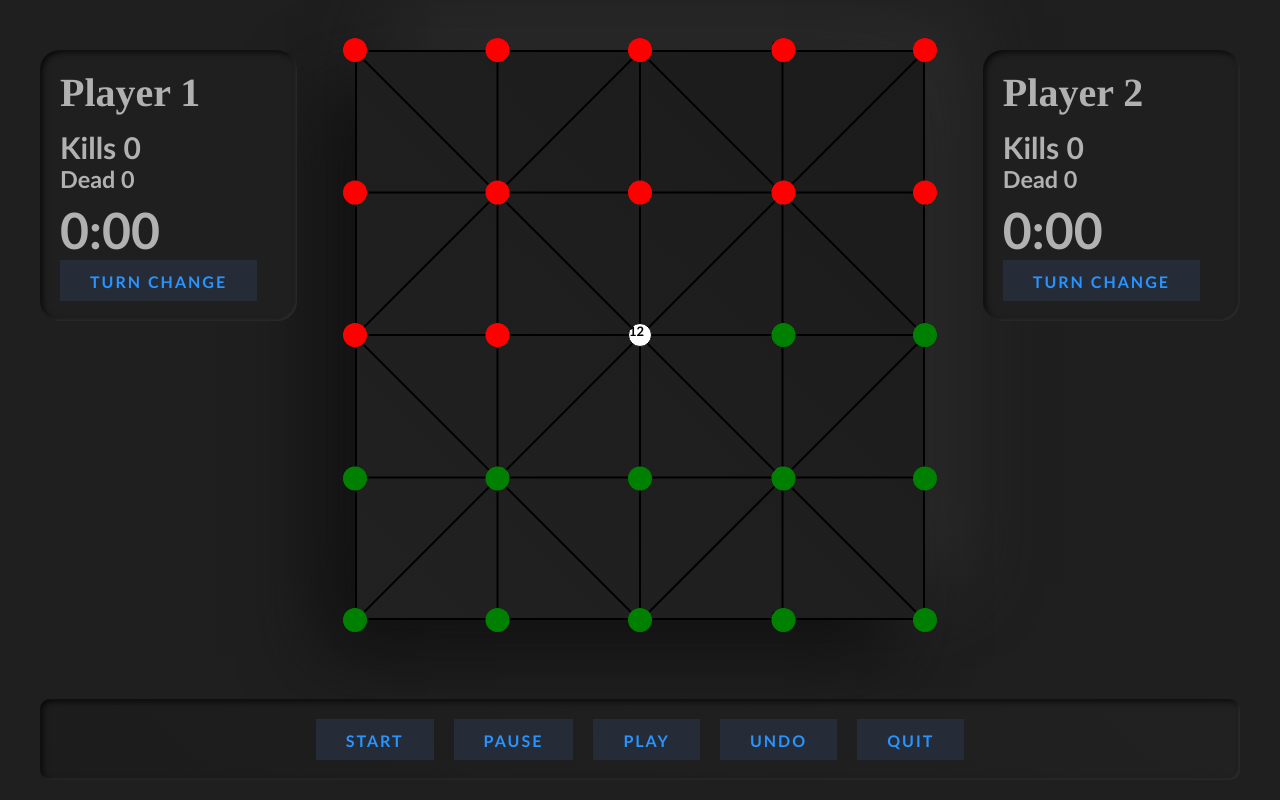
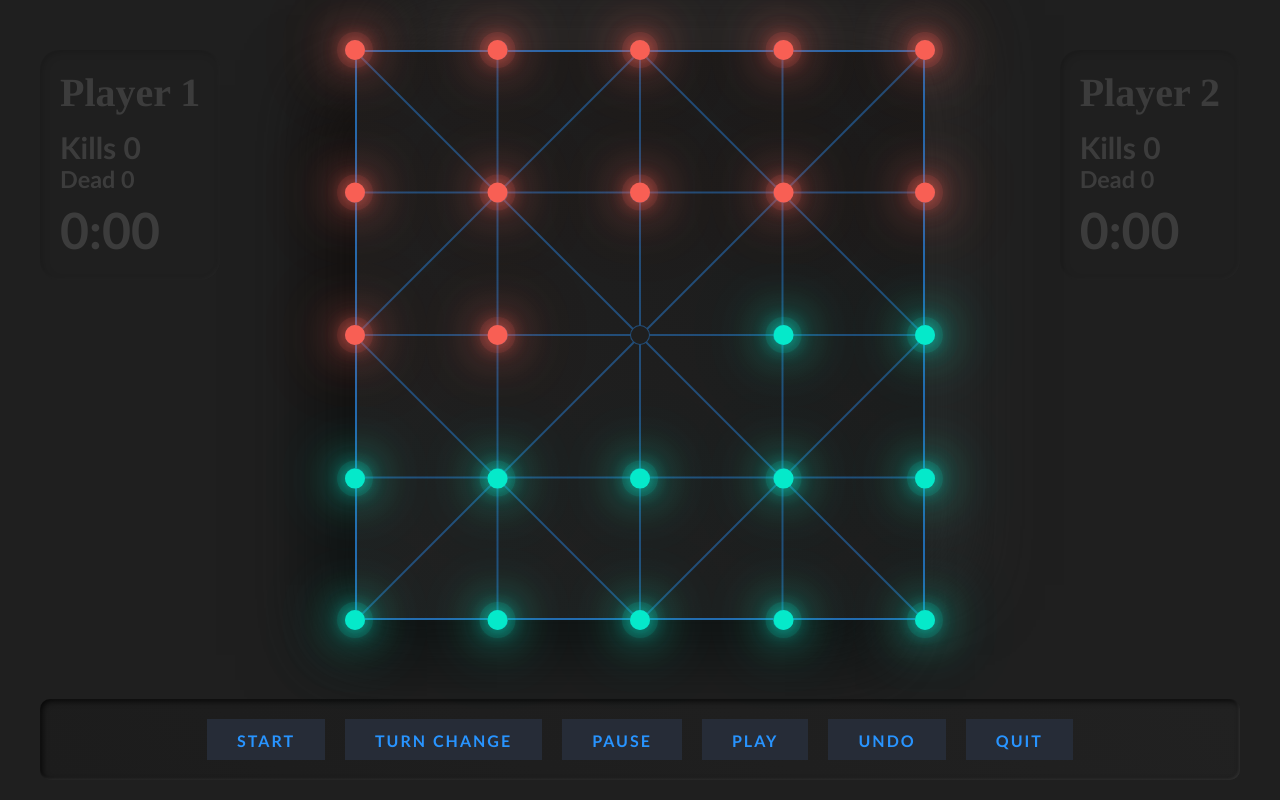
Before and after one commit to imsukhjinder/bara-tani, a React (Create React App) app: page / in a window 1280 px wide. Built offline with nearby package versions, Linux system fonts and the light colour scheme; a web font is replaced by a local one.

Commit message:
UI Updates

```diff
--- a/src/components/gamePieceModal.js
+++ b/src/components/gamePieceModal.js
@@ -9,6 +9,7 @@ class PieceModal {
     this.playerColor = playerColor;
     this.xPos = xPos;
     this.yPos = yPos;
+    this.active = false;
   }
 }
 
--- a/src/components/piecePositions.js
+++ b/src/components/piecePositions.js
@@ -16,20 +16,20 @@ class Pieces extends Component {
     turnTime: 120,
     paused: false,
     pausedTime: 0,
-    moveDone: false
+    currentActive: 12
   }
 
   playerPickedNull = () => {
     this.setState({
-      playerPicked: 'null',
-      moveDone: false
+      playerPicked: 'null'
     });
   }
 
   turnChange = () => {
-    if(this.state.moveDone) {
     this.playerPickedNull();
     clearInterval(this.ts);
+    let newModal = this.state.modalState;
+    newModal[this.state.currentActive].active = false;
 
     if(this.state.turn === 'player-1') {
       this.setState({
@@ -43,13 +43,10 @@ class Pieces extends Component {
     }
     this.setState({
       timerMin: 0,
-        timerSec: 0
+      timerSec: 0,
+      modalState: newModal
     });
     this.turnTimerOn();
-    }
-    else {
-      alert("Can't Change Turn Without moving any Player")
-    }
   }
 
   checkDeath = (start,end) => {
@@ -125,12 +122,16 @@ class Pieces extends Component {
     return move;
   }
 
-  pickingPlayer = (playerPlaying,playerGoing) => {
-    // console.log(playerPlaying,playerGoing);
+  pickingPlayer = (playerPlaying,playerGoing,index) => {
     if(playerPlaying === this.state.turn) {
       if(this.state.playerPicked === 'null') {
+        let newModal = this.state.modalState;
+        newModal[index].active = true;
+
         this.setState({
-          playerPicked: playerGoing
+          playerPicked: playerGoing,
+          currentActive: index,
+          modalState: newModal
         });
       }
       else {
@@ -163,10 +164,6 @@ class Pieces extends Component {
         newModal[playerMoving.name].yPos = yPos;
         newModal[playerMoving.name].playerOnPosition = name;
         this.playerPickedNull();
-
-        this.setState({
-          moveDone: true
-        });
       }
       else {
         alert('wrong Move,'+legalMove+','+dead);
@@ -245,8 +242,7 @@ class Pieces extends Component {
 
           newModal[deadPlayerIndex.name].playerColor = 'dead-player';
           this.setState({
-            modalState: newModal,
-            moveDone: true
+            modalState: newModal
           });
           alert("player died");
           this.turnChange();
@@ -274,7 +270,8 @@ class Pieces extends Component {
       timerMin: 0,
       timerSec: 0,
       paused: false,
-      pausedTime: 0
+      pausedTime: 0,
+      currentActive: 12
     })
   }
 
@@ -312,6 +309,12 @@ class Pieces extends Component {
             <span></span>
             Start
           </button>
+          <button className="btn btn-neon turn-change" onClick={this.turnChange}>
+            <span></span>
+            <span></span>
+            <span></span>
+            <span></span>Turn Change
+          </button>
           <button className="btn btn-neon" onClick={this.gamePause}>
             <span></span>
             <span></span>
@@ -337,22 +340,20 @@ class Pieces extends Component {
             <span></span>
             Quit</button>
         </div>
-        <div className={`piece-modal-outer piece-modal-view ${this.state.turn === 'no-one' ? 'disabled' : ''}`} >
+        <div className={`piece-modal-outer piece-modal-view ${this.state.turn === 'no-one' ? 'disabled' : 'game-started'}`} >
           {pieceModalContainer.map( (piece,index) =>
             <div
             key={piece.name}
             onClick={() => this.placePlayer(index,piece.xPos,piece.yPos)}
             className={`player player-position`}
-            >
-              {index}
-            </div>
+            ></div>
           )}
           {this.state.modalState.map( (piece,index) =>
             <div
               key={`p${index}`}
-              className={`player player-on-view ${piece.playerColor} p${piece.playerOnPosition}`}
+              className={`player player-on-view ${piece.playerColor} p${piece.playerOnPosition} ${piece.active ? 'active-player': ''}`}
               style={{transform: `translate(${piece.xPos}px,${piece.yPos}px)`}}
-              onClick={() => this.pickingPlayer(piece.playerColor,parseInt(piece.playerOnPosition))}
+              onClick={() => this.pickingPlayer(piece.playerColor,parseInt(piece.playerOnPosition),piece.name)}
               data-on-position={piece.playerOnPosition}
             />
           )}
@@ -365,13 +366,6 @@ class Pieces extends Component {
               <div className="game-timer" >
                 {this.state.turn === "player-1" ? `${this.state.timerMin}:${this.state.timerSec}` : '0:00'}
               </div>
-              <button className="btn btn-neon  turn-change" onClick={this.turnChange}>
-                <span></span>
-                <span></span>
-                <span></span>
-                <span></span>
-                Turn Change
-              </button>
             </div>
         </div>
         <div className={`side-modal side-modal-2 ${this.state.turn !== "player-2" ? 'disabled' : ''}`}>
@@ -382,11 +376,6 @@ class Pieces extends Component {
               <div className="game-timer" >
                 {this.state.turn === "player-2" ? `${this.state.timerMin}:${this.state.timerSec}` : '0:00'}
               </div>
-              <button className="btn btn-neon turn-change" onClick={this.turnChange}>
-                <span></span>
-                <span></span>
-                <span></span>
-                <span></span>Turn Change</button>
           </div>
         </div>
       </>
--- a/src/styles/pieces.scss
+++ b/src/styles/pieces.scss
@@ -12,19 +12,48 @@
     }
 
     &-1 {
-        background-color: red;
+        $player-color: #f85f54;
+
+        background-color: rgba($player-color,1);
+        box-shadow: 0 0 20px rgba($player-color,1),
+                    0 0 40px rgba($player-color,1),
+                    0 0 60px rgba($player-color,1),
+                    0 0 80px rgba($player-color,1),
+                    0 0 0 8px rgba($player-color,.1);
+
+        &.active-player {
+            box-shadow: 0 0 20px rgba($player-color,1),
+                        0 0 40px rgba($player-color,1),
+                        0 0 60px rgba($player-color,1),
+                        0 0 80px rgba($player-color,1),
+                        0 0 0 8px rgba($player-color,.1) !important;
+        }
     }
 
     &-2 {
-        background-color: green;
+        $player-color2: #05e9ca;
+
+        background-color: rgba($player-color2,1);
+        box-shadow: 0 0 20px rgba($player-color2,1),
+                    0 0 40px rgba($player-color2,1),
+                    0 0 60px rgba($player-color2,1),
+                    0 0 80px rgba($player-color2,1),
+                    0 0 0 8px rgba($player-color2,.1);
+        &.active-player {
+            box-shadow: 0 0 20px rgba($player-color2,1),
+                    0 0 40px rgba($player-color2,1),
+                    0 0 60px rgba($player-color2,1),
+                    0 0 80px rgba($player-color2,1),
+                    0 0 0 8px rgba($player-color2,.1) !important;
+        }
     }
 
     &-position {
         font-weight: bold;
         font-size: 13px;
         cursor: pointer;
-        border: 1px solid black;
-        background: #fff;
+        border: 1px solid $board-border-color;
+        background: $bg-color;
     }
 }
 
@@ -40,7 +69,6 @@
         transform: translateX(-50%);
         margin-top: 50px;
         margin-bottom: 50px;
-        overflow: hidden;
         z-index: 10;
     }
 
@@ -91,10 +119,13 @@
     &-2 {
         right: 40px;
     }
+
+    &.disabled {
+        opacity: 0.2;
+    }
 }
 
 .disabled {
-    // opacity: 0.2;
     pointer-events: none;
     cursor: not-allowed;
 }
@@ -227,3 +258,10 @@
 .mr-0 {
     margin-right: 0 !important;
 }
+
+.game-started {
+    .player-1,
+    .player-2 {
+        box-shadow: none;
+    }
+}
--- a/src/styles/variables.scss
+++ b/src/styles/variables.scss
@@ -1,4 +1,4 @@
 $board-size: 570;
-$board-border-color: #000;
-$piece-size: 24;
+$board-border-color: rgba(#2894ff,0.4);
+$piece-size: 20;
 $bg-color: #1f1f1f;
```
Also changed, not shown: 1 other file (tests, documents, lock files or other folders). Lines whose indentation alone changed are shown as unchanged.
